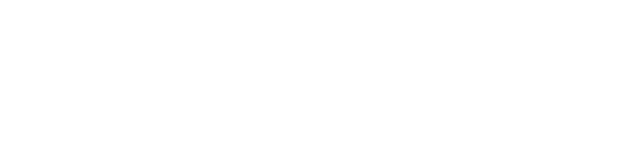
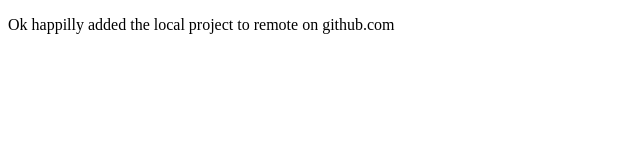
Before and after one commit to da-saman/Pixels-Full-Git, a plain HTML site: page index.html in a window 1280 px wide. Shown: the whole page, without its empty margins (0-640 px from the left). Drawn offline with Linux system fonts and the light colour scheme.

Commit message:
commit two: Just connected to github and want to test the Push and Pull

```diff
--- a/index.html
+++ b/index.html
@@ -9,6 +9,8 @@
     <script src="myPaint.js"></script>
 </head>
 <body>
-
+    <p>
+        Ok happilly added the local project to remote on github.com
+    </p>
 </body>
 </html>
```
